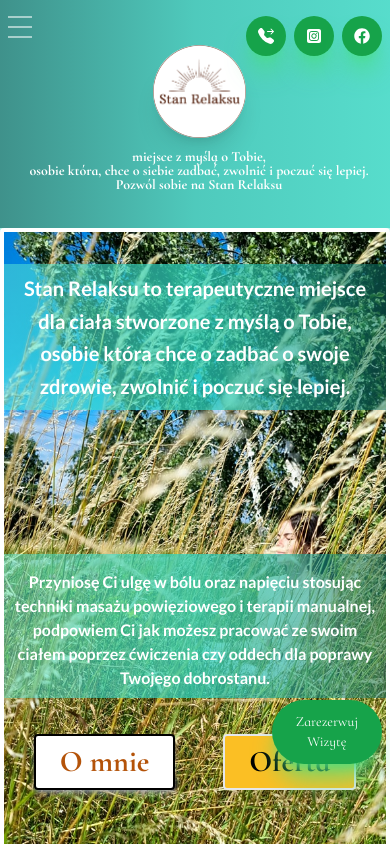
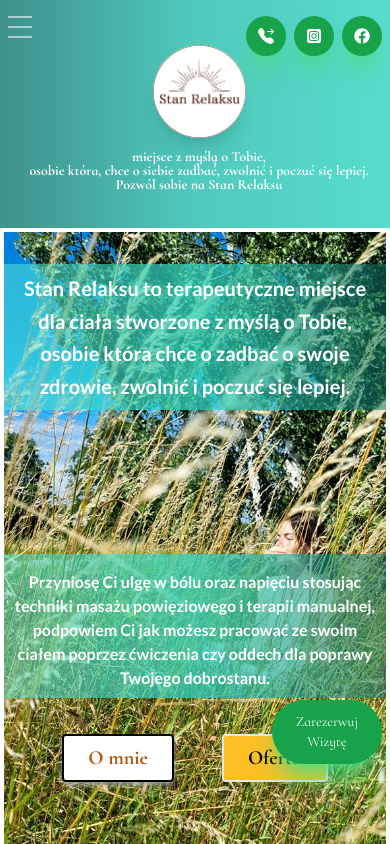
Before and after one commit to PiotrRegulski/stan-relaksu, a Next.js app: page / in a window 390 px wide. Shown: the top 844 px of the page. Built offline with nearby package versions, Linux system fonts and the light colour scheme.

Commit message:
changed button's text size

```diff
--- a/src/components/layout/WelcomCard.tsx
+++ b/src/components/layout/WelcomCard.tsx
@@ -1,5 +1,4 @@
 import React from "react";
-import Image from "next/image";
 import Link from "next/link";
 import { lato } from "../fonts";
 const WelcomCard = () => {
@@ -29,13 +28,13 @@ const WelcomCard = () => {
             <div className="flex justify-center gap-12 md:gap-24 py-3 mt-6 md:mt-2 ">
               <Link
                 href="/about"
-                className=" hover:shadow-xl shadow-md shadow-gray-400/75 text-3xl  border-2 rounded border-black hover:border-white bg-white hover:bg-amber-400 px-6 py-2 font-bold  text-amber-700 hover:text-white  focus:outline-none focus:shadow-outline"
+                className=" hover:shadow-xl shadow-md shadow-gray-400/75 text-xl lg:text-3xl  border-2 rounded border-black hover:border-white bg-white hover:bg-amber-400 px-6 py-2 font-bold  text-amber-700 hover:text-white  focus:outline-none focus:shadow-outline"
               >
                 O mnie
               </Link>
               <Link
                 href="/offer"
-                className=" shadow-xl hover:shadow-md text-3xl  border-2 rounded hover:border-amber-400 hover:bg-amber-500 bg-amber-400 px-6 py-2 font-bold  hover:text-white text-black focus:outline-none focus:shadow-outline"
+                className=" shadow-xl hover:shadow-md text-xl lg:text-3xl  border-2 rounded hover:border-amber-400 hover:bg-amber-500 bg-amber-400 px-6 py-2 font-bold  hover:text-white text-black focus:outline-none focus:shadow-outline"
               >
                 Oferta
               </Link>
```
